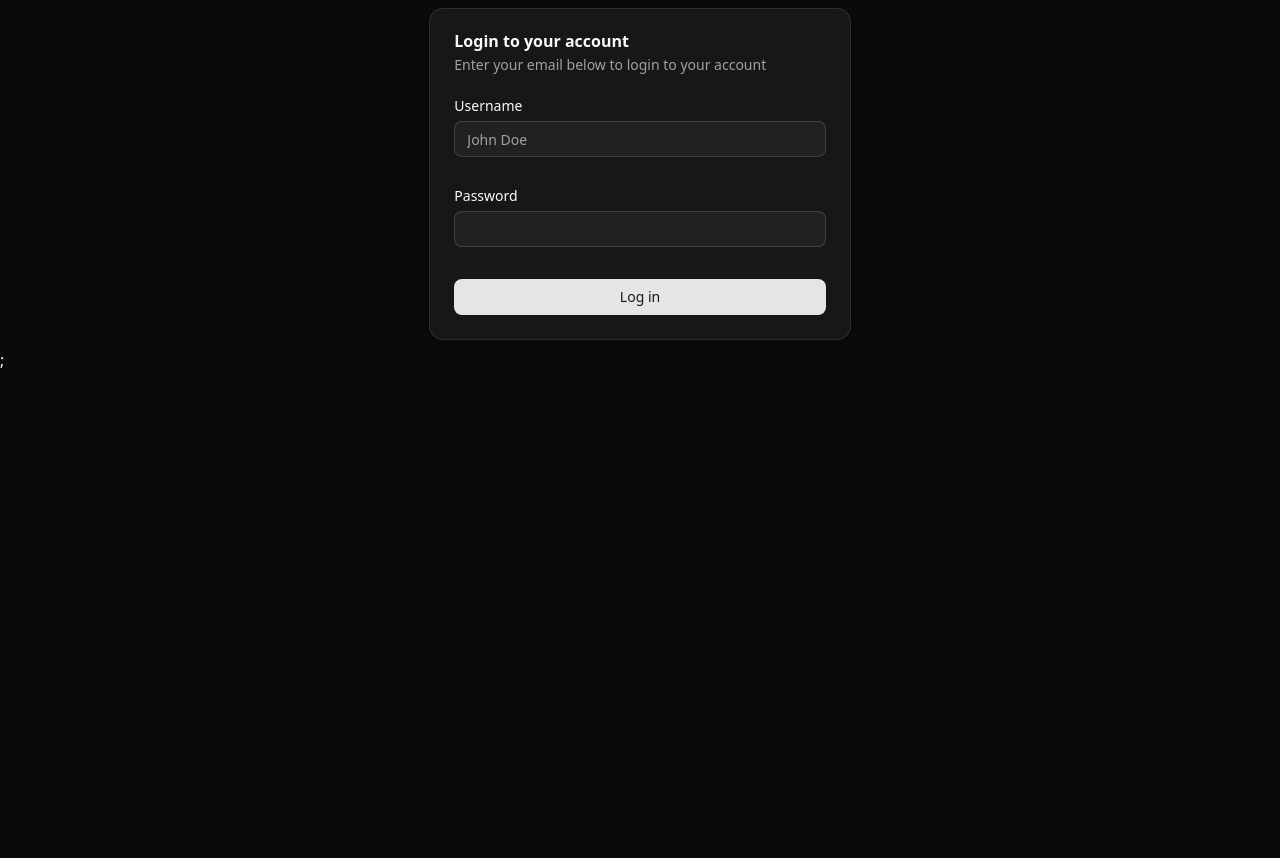
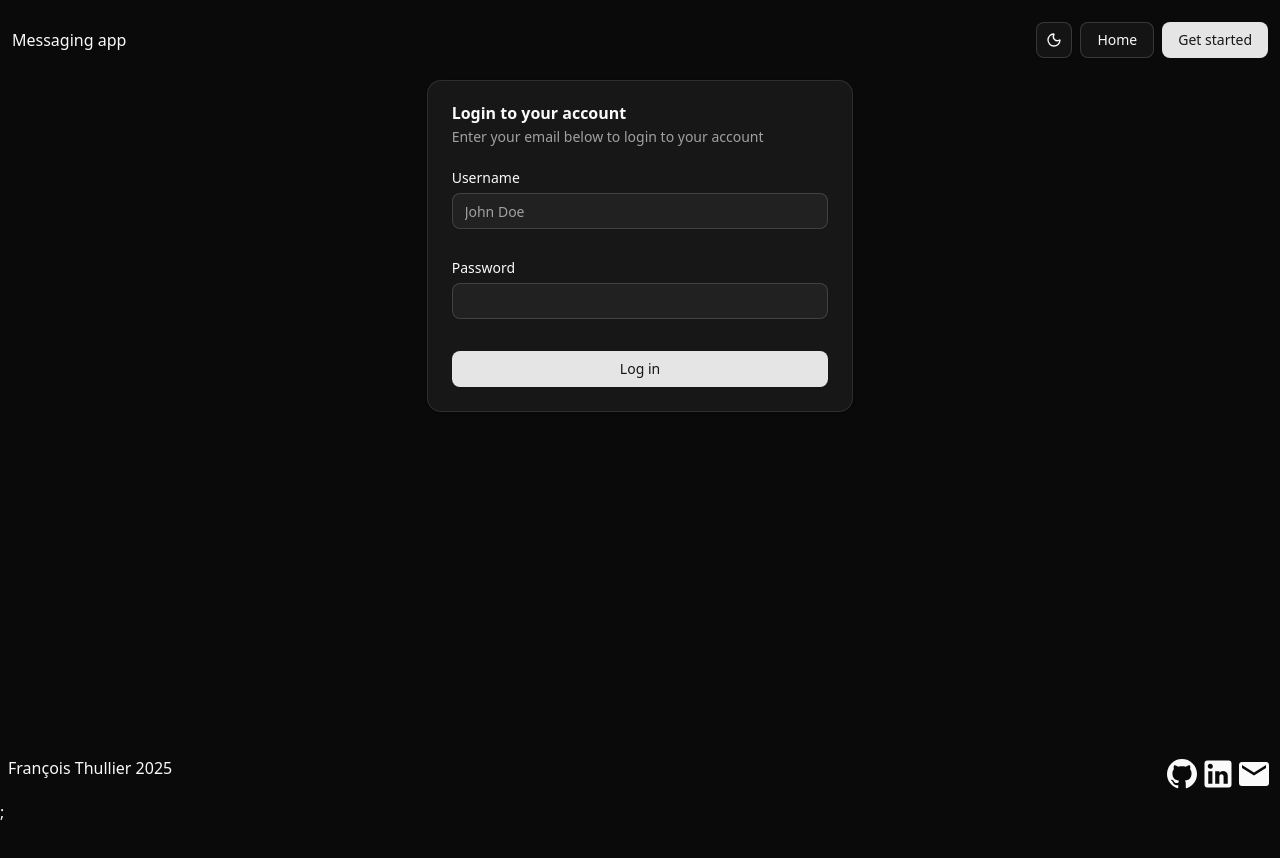
Before and after one commit to Francois-T9/messaging-app, a React (Vite) app in the folder client/: page / in a window 1280 px wide. Shown: the top 858 px of the page. Before the commit the page ends 800 px from the top, so only its background shows below. Built offline with nearby package versions, Linux system fonts and the light colour scheme.

Commit message:
wrapped app with sidebar provider

```diff
--- a/client/src/components/Layout.tsx
+++ b/client/src/components/Layout.tsx
@@ -1,15 +1,17 @@
-import { Outlet } from "react-router-dom";
-import Footer from "./Footer";
+import { SidebarProvider, SidebarTrigger } from "@/components/ui/sidebar";
+import AppSidebar from "./app-sidebar";
+import { Outlet } from "react-router";
 
-import Header from "./Header";
-function Layout() {
+export default function Layout() {
   return (
-    <div className="min-h-screen flex flex-col ">
-      <Header />
-      <Outlet />
-      <Footer />
-    </div>
+    <SidebarProvider>
+      <AppSidebar />
+      <main>
+        <SidebarTrigger />
+        <div className=" flex w-screen h-screen items-center justify-center">
+          <Outlet />
+        </div>
+      </main>
+    </SidebarProvider>
   );
 }
-
-export default Layout;
--- a/client/src/pages/Home.tsx
+++ b/client/src/pages/Home.tsx
@@ -1,9 +1,15 @@
 import { LoginForm } from "@/components/login-form";
+import Header from "../components/Header";
+import Footer from "@/components/Footer";
 
 function Home() {
   return (
-    <div className=" flex flex-col justify-center items-center p-2">
-      <LoginForm />
+    <div className=" h-screen w-screen">
+      <Header />
+      <div className="w-screen h-screen flex grow justify-center">
+        <LoginForm />
+      </div>
+      <Footer />
     </div>
   );
 }
```
